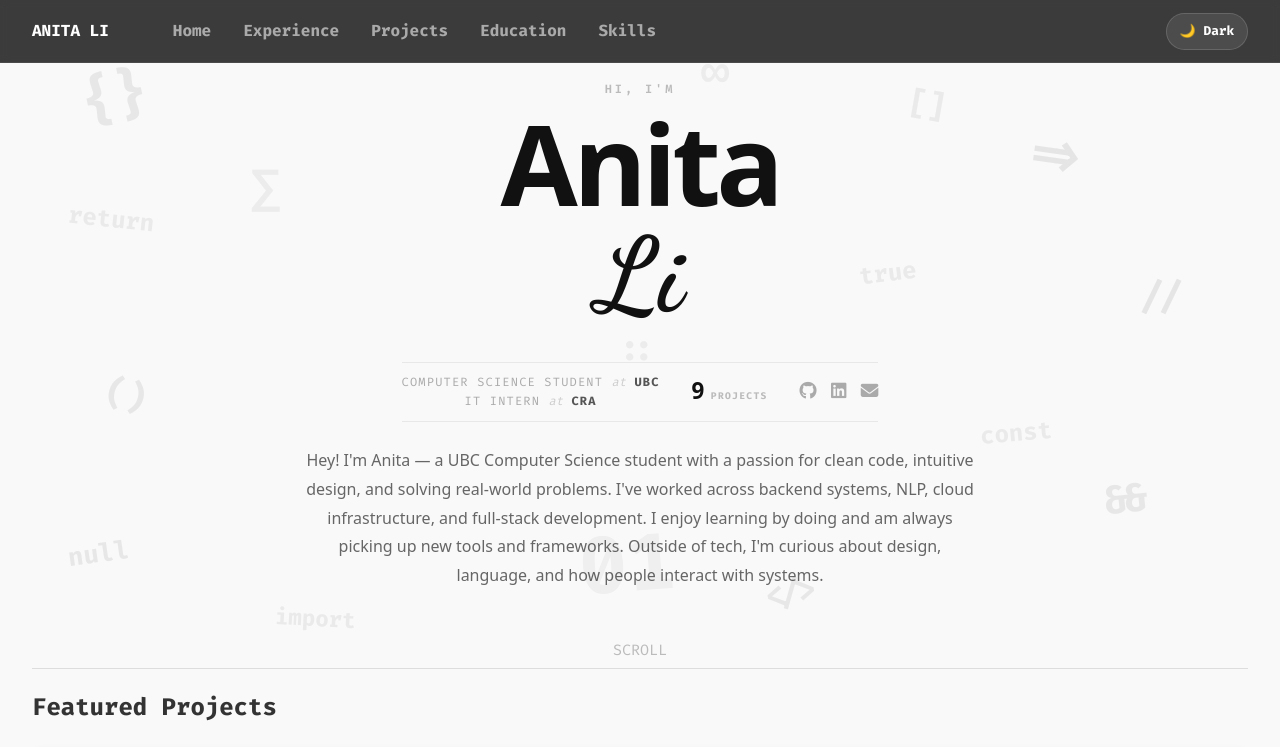
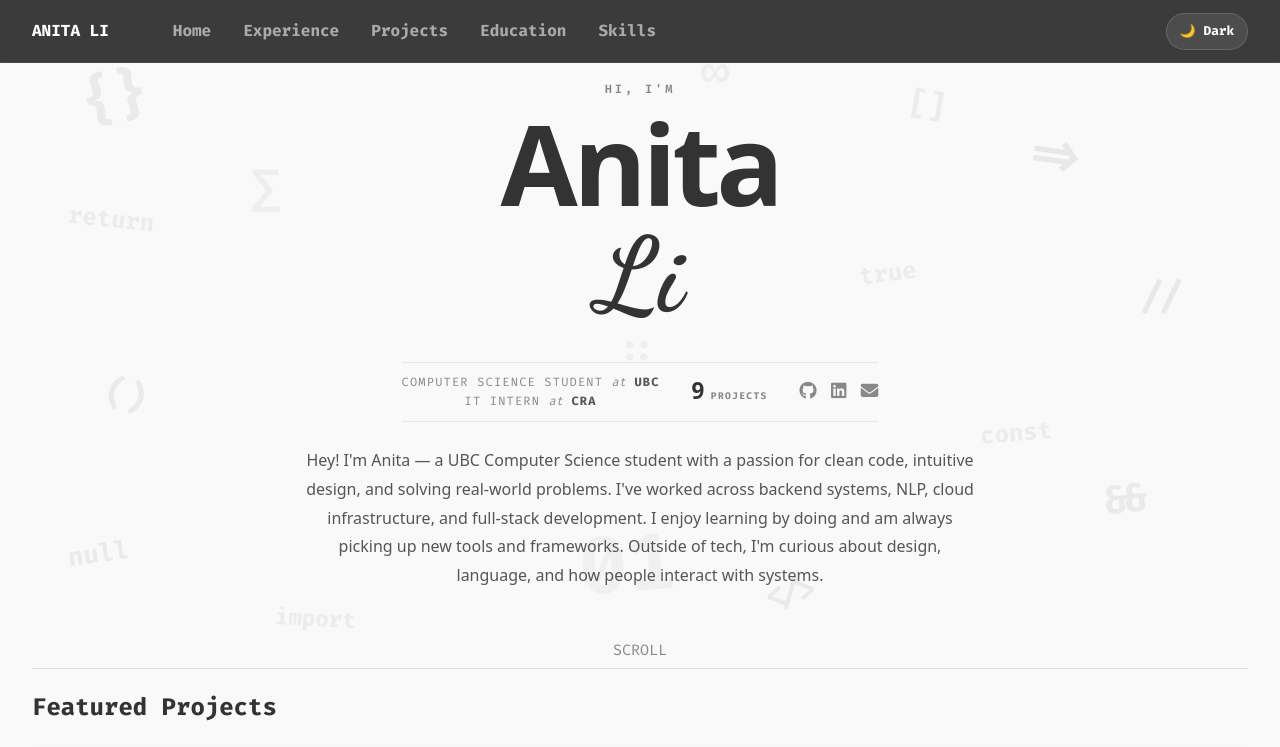
Before and after one commit to anitalidev/AnitasWebsite, a React (Vite) app in the folder frontend/: page / in a window 1280 px wide. Shown: the top 747 px of the page. Built offline with nearby package versions, Linux system fonts and the light colour scheme; some icons are missing; the HTML template or start-up script is replaced by a standard one.

Commit message:
Fix dark theme minor issues

```diff
--- a/frontend/src/components/NavigationBar.jsx
+++ b/frontend/src/components/NavigationBar.jsx
@@ -9,7 +9,7 @@ export default function NavigationBar({ title, navs }) {
     const [theme, setTheme] = useState(() => {
         const savedTheme = localStorage.getItem('theme');
         if (savedTheme) return savedTheme;
-        return window.matchMedia('(prefers-color-scheme: dark)').matches ? 'dark' : 'light';
+        return 'light';
     });
     const menuRef = useRef(null);
     const btnRef = useRef(null);
--- a/frontend/src/index.css
+++ b/frontend/src/index.css
@@ -981,7 +981,7 @@ a.project-detail:hover {
     position: absolute;
     font-family: "Fira Code", monospace;
     font-weight: bold;
-    color: #111;
+    color: var(--text);
     pointer-events: none;
     user-select: none;
     white-space: nowrap;
@@ -991,7 +991,7 @@ a.project-detail:hover {
     font-size: 0.75rem;
     font-weight: 600;
     letter-spacing: 0.24em;
-    color: #bbb;
+    color: var(--text-soft);
     text-transform: uppercase;
     margin: 0 0 0.5rem;
 }
@@ -1007,7 +1007,7 @@ a.project-detail:hover {
     font-family: system-ui, -apple-system, sans-serif;
     font-size: 7rem;
     font-weight: 900;
-    color: #111;
+    color: var(--text);
     letter-spacing: -0.04em;
     line-height: 1;
 }
@@ -1016,7 +1016,7 @@ a.project-detail:hover {
     font-family: 'Dancing Script', cursive;
     font-size: 6.5rem;
     font-weight: 700;
-    color: #111;
+    color: var(--text);
     line-height: 1.1;
 }
 
@@ -1040,7 +1040,7 @@ a.project-detail:hover {
     font-size: 0.75rem;
     letter-spacing: 0.1em;
     text-transform: uppercase;
-    color: #aaa;
+    color: var(--text-soft);
     margin: 0;
     white-space: nowrap;
 }
@@ -1049,11 +1049,11 @@ a.project-detail:hover {
     font-style: italic;
     text-transform: none;
     letter-spacing: 0;
-    color: #ccc;
+    color: var(--text-soft);
 }
 
 .btc-role strong {
-    color: #555;
+    color: var(--text-muted);
 }
 
 .btc-stat {
@@ -1067,7 +1067,7 @@ a.project-detail:hover {
     font-family: system-ui, -apple-system, sans-serif;
     font-size: 1.4rem;
     font-weight: 900;
-    color: #111;
+    color: var(--text);
     line-height: 1;
 }
 
@@ -1076,11 +1076,11 @@ a.project-detail:hover {
     font-weight: 700;
     letter-spacing: 0.14em;
     text-transform: uppercase;
-    color: #bbb;
+    color: var(--text-soft);
 }
 
 .btc-hint {
-    color: #bbb;
+    color: var(--text-soft);
     text-align: center;
     font-size: 15px;
     align-self: center;
@@ -1106,20 +1106,20 @@ a.project-detail:hover {
 }
 
 .btc-connect a {
-    color: #aaa;
+    color: var(--text-soft);
     font-size: 1.1rem;
     text-decoration: none;
     transition: color 0.15s;
 }
 
 .btc-connect a:hover {
-    color: #111;
+    color: var(--text);
 }
 
 .btc-tagline {
     font-family: system-ui, -apple-system, sans-serif;
     font-size: 1rem;
-    color: #666;
+    color: var(--text-muted);
     line-height: 1.8;
     margin: 0;
     max-width: 680px;
```
